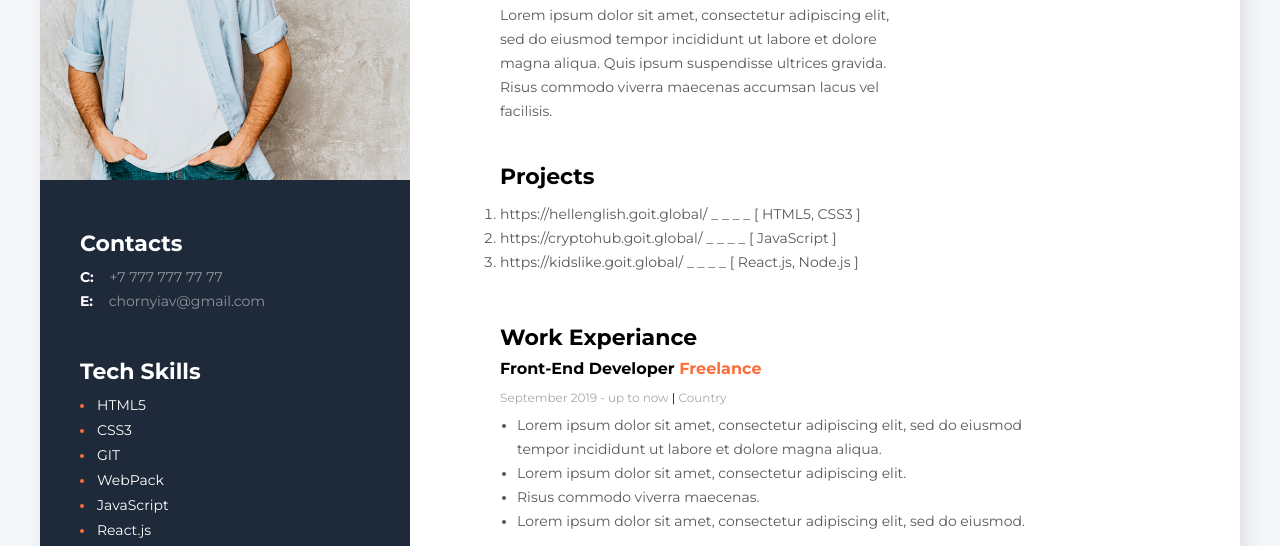
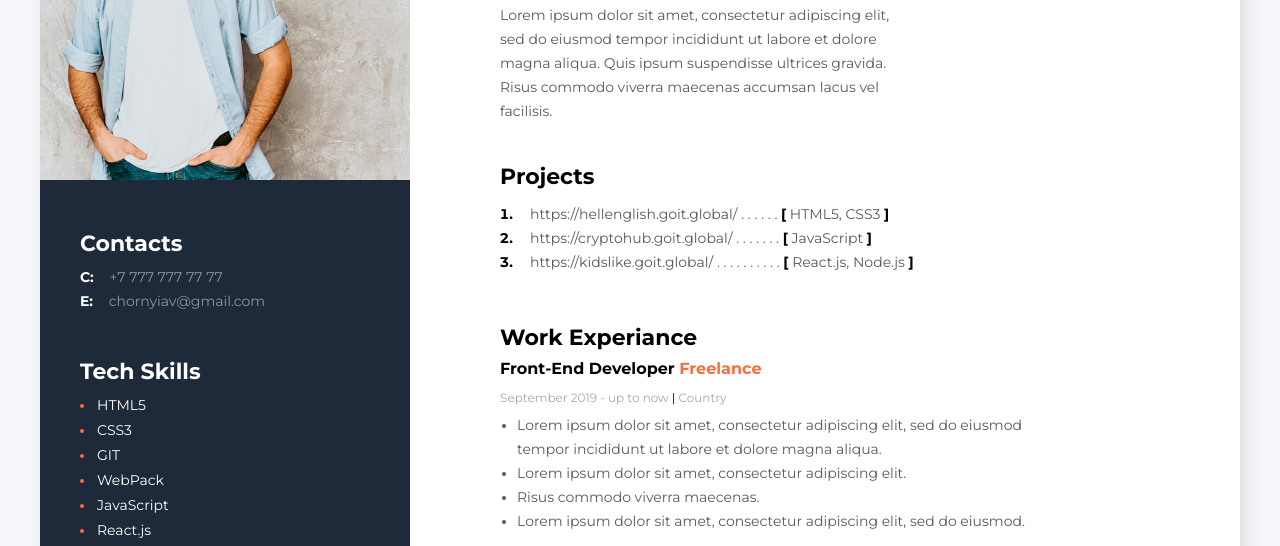
Before and after one commit to linafv/goit-resume-independently, a plain HTML site: page index.html in a window 1280 px wide. Shown: the part 254-800 px from the top of the page. Drawn offline with Linux system fonts and the light colour scheme.

Commit message:
Update index.html and style.css
Made styling block 'Projects'.

In index.html added the span element
class 'projects__item-inner', which wraps the entire content of the list item.
This is done in order to be able to separately style the numeric bullets from surrounding content.

!!! ATTENTION !!!
Used pseudo-class '::marker'.
He is'nt support in Internet Explorer, Samsung Internet; Partial support in Safari, Safari on iOS.

Also added the class 'projects__brackets' for the design of the styles '[' and ']'.

```diff
--- a/css/style.css
+++ b/css/style.css
@@ -225,6 +225,30 @@ body {
   margin-bottom: 50px;
 }
 
+.projects__list {
+  padding-left: 17px;
+}
+
+.projects__item {
+  padding-left: 13px;
+  color: #000;
+  font-weight: 700;
+}
+
+.projects__item-inner {
+  color: #595959;
+  font-weight: 500;
+}
+
+.projects__link:hover {
+  opacity: 0.5;
+}
+
+.projects__brackets {
+  color: #000;
+  font-weight: 700;
+}
+
 .work-exp {
   margin-bottom: 45px;
 }
--- a/index.html
+++ b/index.html
@@ -75,33 +75,45 @@
 
             <ol class="projects__list">
               <li class="projects__item">
+                <span class="projects__item-inner">
                   <a href="https://hellenglish.goit.global/" class="projects__link">
                     https://hellenglish.goit.global/
                   </a>
 
-                <span>_ _ _ _</span>
+                  . . . . . .
 
-                <span>[</span> HTML5, CSS3 <span>]</span>
+                  <span class="projects__brackets">[</span>
+                  HTML5, CSS3
+                  <span class="projects__brackets">]</span>
+                </span>
               </li>
 
               <li class="projects__item">
+                <span class="projects__item-inner">
                   <a href="https://cryptohub.goit.global/" class="projects__link">
                     https://cryptohub.goit.global/
                   </a>
 
-                <span>_ _ _ _</span>
+                  . . . . . . .
 
-                <span>[</span> JavaScript <span>]</span>
+                  <span class="projects__brackets">[</span>
+                  JavaScript
+                  <span class="projects__brackets">]</span>
+                </span>
               </li>
 
               <li class="projects__item">
+                <span class="projects__item-inner">
                   <a href="https://kidslike.goit.global/" class="projects__link">
                     https://kidslike.goit.global/
                   </a>
 
-                <span>_ _ _ _</span>
+                  . . . . . . . . . .
 
-                <span>[</span> React.js, Node.js <span>]</span>
+                  <span class="projects__brackets">[</span>
+                  React.js, Node.js
+                  <span class="projects__brackets">]</span>
+                </span>
               </li>
             </ol>
           </div>
```
Lines whose indentation alone changed are shown as unchanged.
